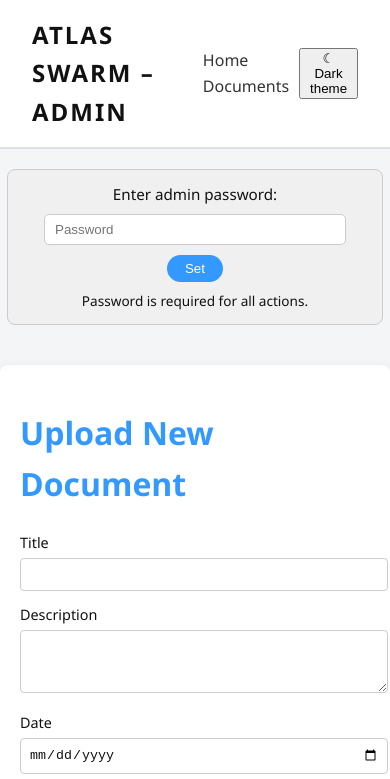
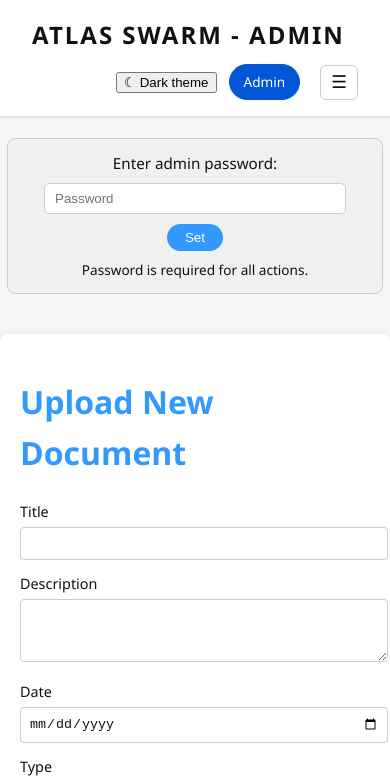
Before and after one commit to jullof/ATLAS-Web, a website: page public/admin.html in a window 390 px wide. Both pictures are taken after a click on the button "☀ Light theme". Shown: the top 779 px of the page. Drawn offline with Linux system fonts and the light colour scheme; no server answers.

Commit message:
Mobile web enchanced, admin page button added

```diff
--- a/public/admin.html
+++ b/public/admin.html
@@ -158,14 +158,14 @@ document.addEventListener("DOMContentLoaded", function () {
   const body = document.body;
   const toggleBtn = document.getElementById("theme-toggle");
 
-  // Theme
+  // --- THEME ---
   function applyTheme(theme) {
     if (theme === "light") body.classList.add("light-theme");
     else body.classList.remove("light-theme");
+
     if (toggleBtn) {
-      toggleBtn.textContent = body.classList.contains("light-theme")
-        ? "☾ Dark theme"
-        : "☀ Light theme";
+      const isLight = body.classList.contains("light-theme");
+      toggleBtn.textContent = isLight ? "☾ Dark theme" : "☀ Light theme";
     }
   }
 
@@ -178,6 +178,14 @@ document.addEventListener("DOMContentLoaded", function () {
       const newTheme = isLight ? "dark" : "light";
       applyTheme(newTheme);
       localStorage.setItem("atlas-theme", newTheme);
+    });
+  }
+
+  // --- HAMBURGER MENU ---
+  const menuToggle = document.querySelector(".menu-toggle");
+  if (menuToggle) {
+    menuToggle.addEventListener("click", () => {
+      body.classList.toggle("nav-open");
     });
   }
 
@@ -354,18 +362,30 @@ document.addEventListener("DOMContentLoaded", function () {
 
 });
 </script>
+
 </head>
 
-<body>
+<body class="admin-page">
+
 
 <header>
-  <div class="logo">ATLAS SWARM – Admin</div>
-  <nav>
-    <a href="index.html">Home</a>
-    <a href="documents.html">Documents</a>
-  </nav>
-  <button id="theme-toggle" class="theme-toggle" type="button">☀ Light theme</button>
+    <div class="logo">ATLAS SWARM - ADMIN</div>
+
+    <nav class="main-nav">
+        <a href="index.html">Home</a>
+        <a href="documents.html">Documents</a>
+        <a href="contact.html">Contact</a>
+    </nav>
+
+    <div class="header-actions">
+        <button id="theme-toggle" class="theme-toggle" type="button">☀ Light theme</button>
+        <a href="admin.html" class="btn-admin">Admin</a>
+    </div>
+
+    <button class="menu-toggle" type="button" aria-label="Toggle navigation">☰</button>
 </header>
+
+
 
 <!-- ADMIN PASSWORD BOX -->
 <div class="pass-box">
--- a/public/css/style.css
+++ b/public/css/style.css
@@ -238,6 +238,59 @@ footer {
     border-top: 1px solid #333;
     margin-top: 40px;
 }
+/* Hamburger buton */
+.menu-toggle {
+    display: none;
+    background: transparent;
+    border: 1px solid #444;
+    border-radius: 6px;
+    color: #fff;
+    padding: 6px 10px;
+    font-size: 1.1rem;
+    cursor: pointer;
+}
+
+body.light-theme .menu-toggle {
+    color: #111;
+    border-color: #ccc;
+}
+
+/* Mobil görünüm */
+@media (max-width: 768px) {
+
+    header {
+        flex-wrap: wrap;
+        gap: 10px;
+    }
+
+    .main-nav {
+        display: none;
+        flex-direction: column;
+        width: 100%;
+        margin-top: 8px;
+    }
+
+    .main-nav a {
+        padding: 8px 0;
+    }
+
+    /* nav açıkken göster */
+    body.nav-open .main-nav {
+        display: flex;
+    }
+
+    .header-actions {
+        margin-left: auto;
+    }
+
+    .menu-toggle {
+        display: inline-flex;
+        align-items: center;
+        justify-content: center;
+        margin-left: 10px;
+    }
+}
+
 
 /* ======================================================================
    LIGHT THEME
@@ -304,3 +357,89 @@ body.light-theme footer {
     color: #555;
     border-top: 1px solid #ddd;
 }
+/* =======================
+   SEND MAIL BUTTON STYLE
+   ======================= */
+
+.btn-mail {
+    color: #4da3ff;
+    font-weight: 500;
+    text-decoration: none;
+    transition: 0.2s ease;
+}
+
+.btn-mail i {
+    margin-right: 6px;
+    color: #4da3ff;
+}
+
+.btn-mail:hover {
+    color: #82c4ff;
+    text-decoration: underline;
+}
+
+/* Light theme için */
+body.light-theme .btn-mail {
+    color: #0056d6;
+}
+
+body.light-theme .btn-mail:hover {
+    color: #1a7fff;
+}
+/* ======================
+   ADMIN BUTTON
+   ====================== */
+
+.btn-admin {
+    padding: 6px 14px;
+    border-radius: 999px;
+    border: 1px solid #1e90ff;
+    background: transparent;
+    color: #1e90ff;
+    font-size: 0.85rem;
+    font-weight: 500;
+    text-decoration: none;
+    cursor: pointer;
+    transition: 0.2s ease;
+}
+
+body.admin-page .btn-admin {
+    background: #1e90ff;
+    color: #0b0b0b;
+    border-color: #1e90ff;
+}
+
+/* Light theme + admin */
+body.light-theme.admin-page .btn-admin,
+body.admin-page.light-theme .btn-admin {
+    background: #0056d6;
+    color: #ffffff;
+    border-color: #0056d6;
+}
+
+
+.btn-admin:hover {
+    background: #1e90ff;
+    color: #0b0b0b;
+    transform: translateY(-1px);
+}
+
+/* Light mode */
+body.light-theme .btn-admin {
+    border-color: #0056d6;
+    color: #0056d6;
+}
+
+body.light-theme .btn-admin:hover {
+    background: #0056d6;
+    color: white;
+}
+/* =======================
+   Header action container
+   ======================= */
+
+.header-actions {
+    display: flex;
+    align-items: center;
+    gap: 12px;
+}
```
Also changed, not shown: public/contact.html (+23 -3 lines), public/documents.html (+20 -2 lines), public/index.html (+22 -2 lines), 2 other files.
